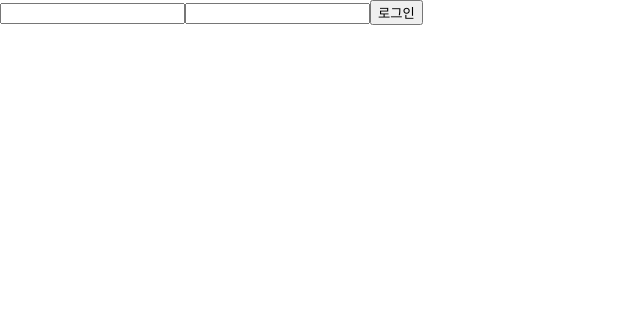
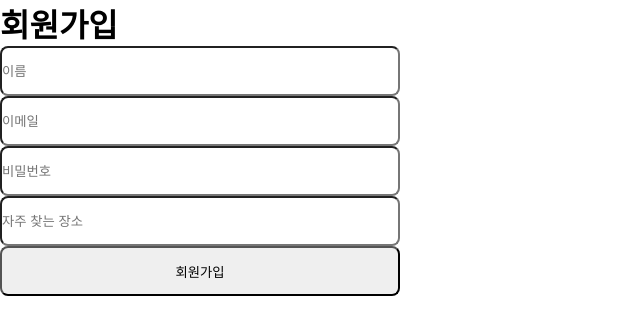
Before and after one commit to Dochi724/Deploy3rd, a React (Create React App) app in the folder web/2thproject/: page /register in a window 1280 px wide. Shown: the top 334 px of the page, without its empty margins (0-640 px from the left). Built offline with nearby package versions, Linux system fonts and the light colour scheme.

Commit message:
add register

```diff
--- a/web/2thproject/package.json
+++ b/web/2thproject/package.json
@@ -6,8 +6,11 @@
     "@testing-library/jest-dom": "^5.14.1",
     "@testing-library/react": "^11.2.7",
     "@testing-library/user-event": "^12.8.3",
+    "axios": "^0.21.4",
+    "node-sass": "^6.0.1",
     "react": "^17.0.2",
     "react-dom": "^17.0.2",
+    "react-router-dom": "^5.3.0",
     "react-scripts": "4.0.3",
     "web-vitals": "^1.1.2"
   },
--- a/web/2thproject/src/App.js
+++ b/web/2thproject/src/App.js
@@ -1,8 +1,22 @@
 import './App.css';
+import Home from './components/Home';
 import Login from './components/Login';
-function App() {
+import { BrowserRouter as Router, Switch, Route, Link } from "react-router-dom";
+import Register from './components/Register';
+const App = () => {
   return (
-    <Login />
+    <Router>
+      <div>
+        <Switch>
+          <Route exact path="/" component={Home} />
+          <Route path="/login" component={Login} />
+          <Route path="/register" component={Register} />
+          <Route path="*">
+            <h1>이상한 페이지</h1>
+          </Route>
+        </Switch>
+      </div>
+    </Router>
   )
 }
 
--- /dev/null
+++ b/web/2thproject/src/components/Home.js
@@ -0,0 +1,14 @@
+import React from "react"
+
+const Home = () => {
+    return (
+        <div>
+            <h1>임시 홈</h1>
+            <h2>주소창 뒤에</h2>
+            <h3>로그인: /login</h3>
+            <h3>회원가입: /register</h3>
+        </div>
+    )
+}
+
+export default Home;
--- a/web/2thproject/src/components/Login.js
+++ b/web/2thproject/src/components/Login.js
@@ -1,4 +1,5 @@
 import React, { useState } from "react";
+import { Link } from "react-router-dom";
 
 const Login = () => {
     const [email, setEmail] = useState('');
@@ -16,6 +17,7 @@ const Login = () => {
             <input type="email" onChange={onEmailChange} value={email} />
             <input type="password" onChange={onPasswordChange} value={password} />
             <button>로그인</button>
+            <Link to="/register">회원가입</Link>
         </div>
     )
 }
--- /dev/null
+++ b/web/2thproject/src/components/Register.js
@@ -0,0 +1,51 @@
+import React, { useState } from "react";
+import axios from "axios" // 서버랑 통신하는거
+import '../stylesheets/register.scss'; // css
+const Register = () => {
+    const [name, setName] = useState('');
+    const [password, setPassword] = useState('');
+    const [email, setEmail] = useState('');
+    const [favoritePlace, setFavoritePlace] = useState('');
+
+    const onNameChange = e => {
+        setName(e.target.value)
+        console.log(e.target.value)
+    }
+    const onEmailChange = e => {
+        setEmail(e.target.value)
+        console.log(e.target.value)
+    }
+    const onPasswordChange = e => {
+        setPassword(e.target.value)
+        console.log(e.target.value)
+    }
+    const onFavoritePlaceChange = e => {
+        setFavoritePlace(e.target.value)
+        console.log(e.target.value)
+    }
+    const onSubmit = (e) => { // 제출하면 이 입력한 정보
+        e.preventDefault();
+        axios.post('http://127.0.0.1:8000/account/signup', { // 장고에 이 주소랑 통신해서 회원 가입함!! 형식은 POST
+            username: name, // 장고 변수명: 넣어줄 우리 변수명 json형식!!!!
+            password: password,
+            email: email,
+            favorite_place: favoritePlace
+        }, {withCredentials: true}) // 장고는 8000번, 리액트는 3000번 포트 사용 -> CORS 에러 생김!!!
+        .then(response => console.log(response)) // 일단 서버 대답 받아와서 콘솔로 확인해봤음!!
+        console.log('제출');
+    }
+    return (
+        <div className = "register">
+            <h1>회원가입</h1>
+            <form onSubmit={onSubmit}>
+                <input type="text" value={name} placeholder="이름" onChange={onNameChange} required/>
+                <input type="email" value={email} placeholder="이메일" onChange={onEmailChange} required/>
+                <input type="password" value={password} placeholder="비밀번호" onChange={onPasswordChange} required/>
+                <input type="text" value={favoritePlace} placeholder="자주 찾는 장소" onChange={onFavoritePlaceChange} required/>
+                <input type="submit" value="회원가입" />
+            </form>
+        </div>
+    )
+}
+
+export default Register
--- a/web/2thproject/src/index.css
+++ /dev/null
@@ -1,13 +0,0 @@
-body {
-    margin: 0;
-    font-family: -apple-system, BlinkMacSystemFont, 'Segoe UI', 'Roboto', 'Oxygen',
-      'Ubuntu', 'Cantarell', 'Fira Sans', 'Droid Sans', 'Helvetica Neue',
-      sans-serif;
-    -webkit-font-smoothing: antialiased;
-    -moz-osx-font-smoothing: grayscale;
-  }
-
-  code {
-    font-family: source-code-pro, Menlo, Monaco, Consolas, 'Courier New',
-      monospace;
-  }
--- /dev/null
+++ b/web/2thproject/src/stylesheets/index.scss
@@ -0,0 +1,5 @@
+*{
+    margin: 0;
+    padding: 0;
+    box-sizing: border-box;
+} // 초기화
--- /dev/null
+++ b/web/2thproject/src/stylesheets/register.scss
@@ -0,0 +1,13 @@
+.register {
+    display: flex;
+    flex-direction: column;
+    form {
+        display: flex;
+        flex-direction: column;
+        input {
+            width: 400px;
+            height: 50px;
+            border-radius: 8px;
+        }
+    }
+}
```
Also changed, not shown: web/2thproject/src/index.js (+4 -3 lines), 1 other file (tests, documents, lock files or other folders).
